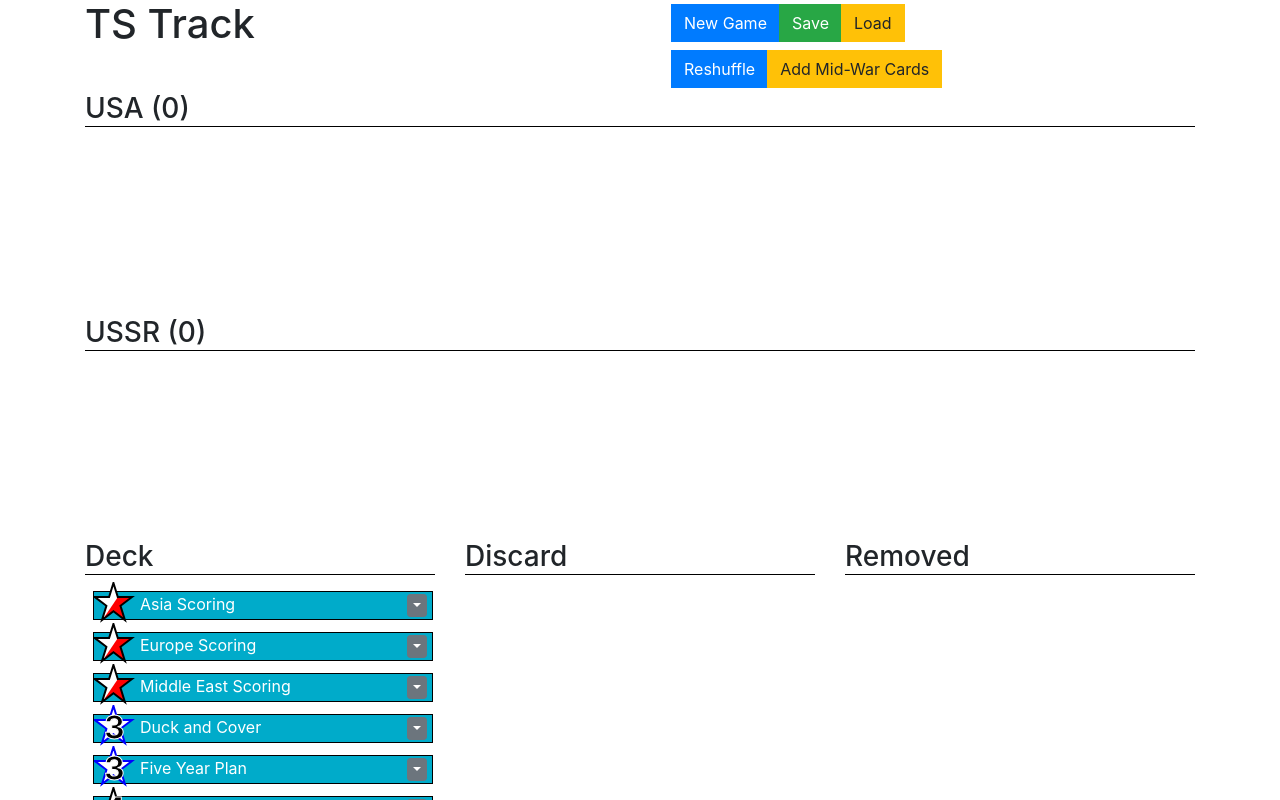
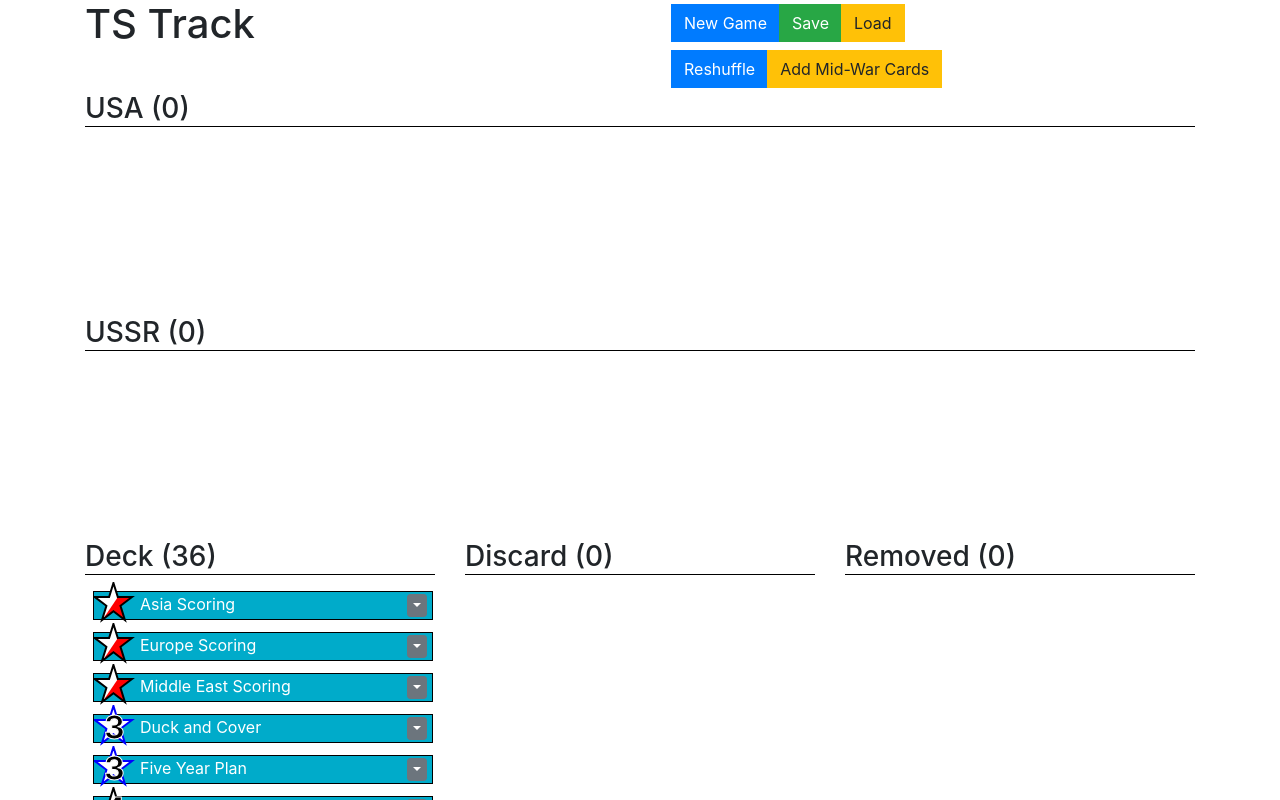
Before and after one commit to kingcoyote/twilight, a Vue app: page / in a window 1280 px wide. Shown: the top 800 px of the page. Built offline with nearby package versions, Linux system fonts and the light colour scheme.

Commit message:
Misc UI updates

```diff
--- a/src/App.vue
+++ b/src/App.vue
@@ -11,8 +11,9 @@
           <b-button squared variant="warning">Load</b-button>
         </b-button-group>
         <b-button-group class="my-1 mx-3">
-          <b-button squared variant="primary">Reshuffle</b-button>
-          <b-button squared variant="warning">Add Mid-War Cards</b-button>
+          <b-button squared variant="primary" @click="reshuffle">Reshuffle</b-button>
+          <b-button squared v-if="phase === 'early'" variant="warning" @click="addPhase('mid')">Add Mid-War Cards</b-button>
+          <b-button squared v-if="phase === 'mid'" variant="warning" @click="addPhase('late')">Add Late-War Cards</b-button>
         </b-button-group>
       </b-col>
     </b-row>
@@ -30,16 +31,16 @@
     </b-row>
     <b-row id="stacks" class="mb-3">
       <b-col sm id="deck" class="ts-stack">
-        <h3>Deck</h3>
-        <TSCard v-for='card in cardsInLocation("deck")' :key=card.number :card=card display="min"/>
+        <h3>Deck ({{ deckCards.length }})</h3>
+        <TSCard v-for='card in deckCards' :key=card.number :card=card display="min"/>
       </b-col>
       <b-col sm id="discard" class="ts-stack">
-        <h3>Discard</h3>
-        <TSCard v-for='card in cardsInLocation("discard")' :key=card.number :card=card display="min"/>
+        <h3>Discard ({{ discardCards.length }})</h3>
+        <TSCard v-for='card in discardCards' :key=card.number :card=card display="min"/>
       </b-col>
       <b-col sm id="removed" class="ts-stack">
-        <h3>Removed</h3>
-        <TSCard v-for='card in cardsInLocation("removed")' :key=card.number :card=card display="min"/>
+        <h3>Removed ({{ removedCards.length }})</h3>
+        <TSCard v-for='card in removedCards' :key=card.number :card=card display="min"/>
       </b-col>
     </b-row>
   </b-container>
@@ -54,7 +55,8 @@ export default {
   name: 'Twilight',
   data: function() {
     return {
-      cards: this.$store.state.cards
+      cards: this.$store.state.cards,
+      phase: this.$store.state.phase
     }
   },
   components: {
@@ -62,7 +64,7 @@ export default {
     TSCard
   },
   methods: {
-    ...mapMutations(['newGame']),
+    ...mapMutations(['newGame', 'addPhase', 'reshuffle']),
   },
   computed: {
     ...mapGetters(['cardsInLocation']),
@@ -71,6 +73,18 @@ export default {
     },
     ussrCards: function() {
       return this.$store.getters.cardsInLocation("ussr");
+    },
+    deckCards: function() {
+      return this.$store.getters.cardsInLocation("deck");
+    },
+    discardCards: function() {
+      return this.$store.getters.cardsInLocation("discard");
+    },
+    removedCards: function() {
+      return this.$store.getters.cardsInLocation("removed");
+    },
+    savedGames: function() {
+      return JSON.parse(localStorage.getItem('savedGames')) || [];
     }
   }
 }
```
